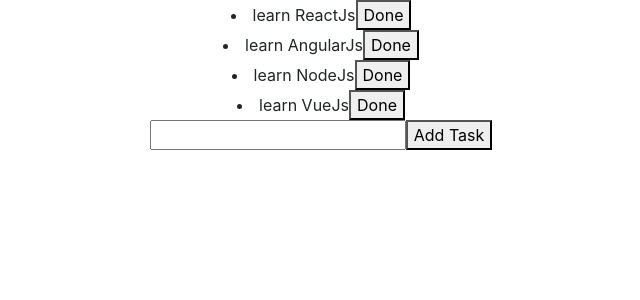
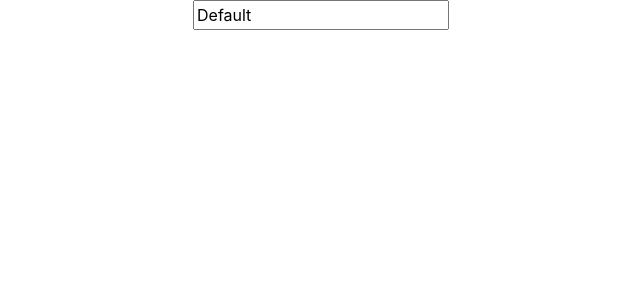
Before and after one commit to shokrshokr/react-step-by-step, a React (Create React App) app: page / in a window 1280 px wide. Shown: the top 300 px of the page, without its empty margins (319-959 px from the left). Built offline with nearby package versions, Linux system fonts and the light colour scheme.

Commit message:
013-part3

```diff
--- a/src/App.js
+++ b/src/App.js
@@ -1,79 +1,28 @@
 import React, { Component } from 'react';
 import './App.css';
 
-import Task from './components/Task';
-import CreateTask from './components/CreateTask';
 
 
 
 class App extends Component{
+
   state = {
-    newTask : "",
-    todos: [
-      {text: 'learn ReactJs'},
-      {text: 'learn AngularJs'},
-      {text: 'learn NodeJs'},
-      {text: 'learn VueJs'},
-    ]
-  }
-  completeTask = (index) => {
-    //console.log(index);
-    const todos = [...this.state.todos];
-    todos.splice(index, 1);
-    this.setState({
-      todos
-    });
+    value: 'Default'
   }
 
-  updateNewTask = (event) => {
+  setValue = (event) => {
     this.setState({
-      newTask: event.target.value
-    });
-  }
-
-  addTask = () => {
-    const todos = [...this.state.todos];
-    todos.push({
-      text: this.state.newTask
-    });
-    this.setState({
-      todos,
-      newTask: ''
-    });
+      value: event.target.value
+    })
   }
 
 
   render(){
     return(
       <div className="App">
-        {/** Method one */}
-          {/*this.state.todos.map((todo, index) =>
-            <Task
-              todo={todo}
-              completeTask={this.completeTask}
-              index={index}
-              key={index}
-            /> )
-          */}
-        {/** End // Method one */}
-        {/** Method two */}
-          {this.state.todos.map((todo, index) =>
-            <Task
-              todo={todo}
-              completeTask={() =>
-                this.completeTask(index)
-              }
-              key={index}
-            />
-          )}
-        {/** End // Method two */}
 
-        <CreateTask
-          value={this.state.newTask}
-          onChange={this.updateNewTask}
-          addTask={this.addTask}
-        />
 
+        <input value={this.state.value} onChange={this.setValue} />
       </div>
     );
   }
--- a/src/components/CreateTask.js
+++ /dev/null
@@ -1,12 +0,0 @@
-import React from 'react';
-
-function CreateTask(props){
-    return(
-      <div>
-        <input value={props.value} onChange= {props.onChange} />
-        <button onClick={props.addTask}>Add Task</button>
-      </div>
-    );
-
-  }
-  export  default CreateTask;
--- a/src/components/Task.js
+++ /dev/null
@@ -1,30 +0,0 @@
-import React from 'react';
-
-function Task(props) {
-    const todo = props.todo;
-    const index = props.index;
-    const completeTask = props.completeTask;
-
-    return(
-      <li key={index}>
-        {todo.text }
-        {/**method one */}
-        {/*
-          <button
-            onClick={() =>
-              {completeTask(index)}}
-          >
-            Done
-          </button>
-          */}
-        {/** End // method one */}
-        {/**method two */}
-          <button onClick={completeTask}>
-            Done
-          </button>
-        {/** End // method two */}
-      </li>
-    );
-  }
-
-export  default Task;
```
